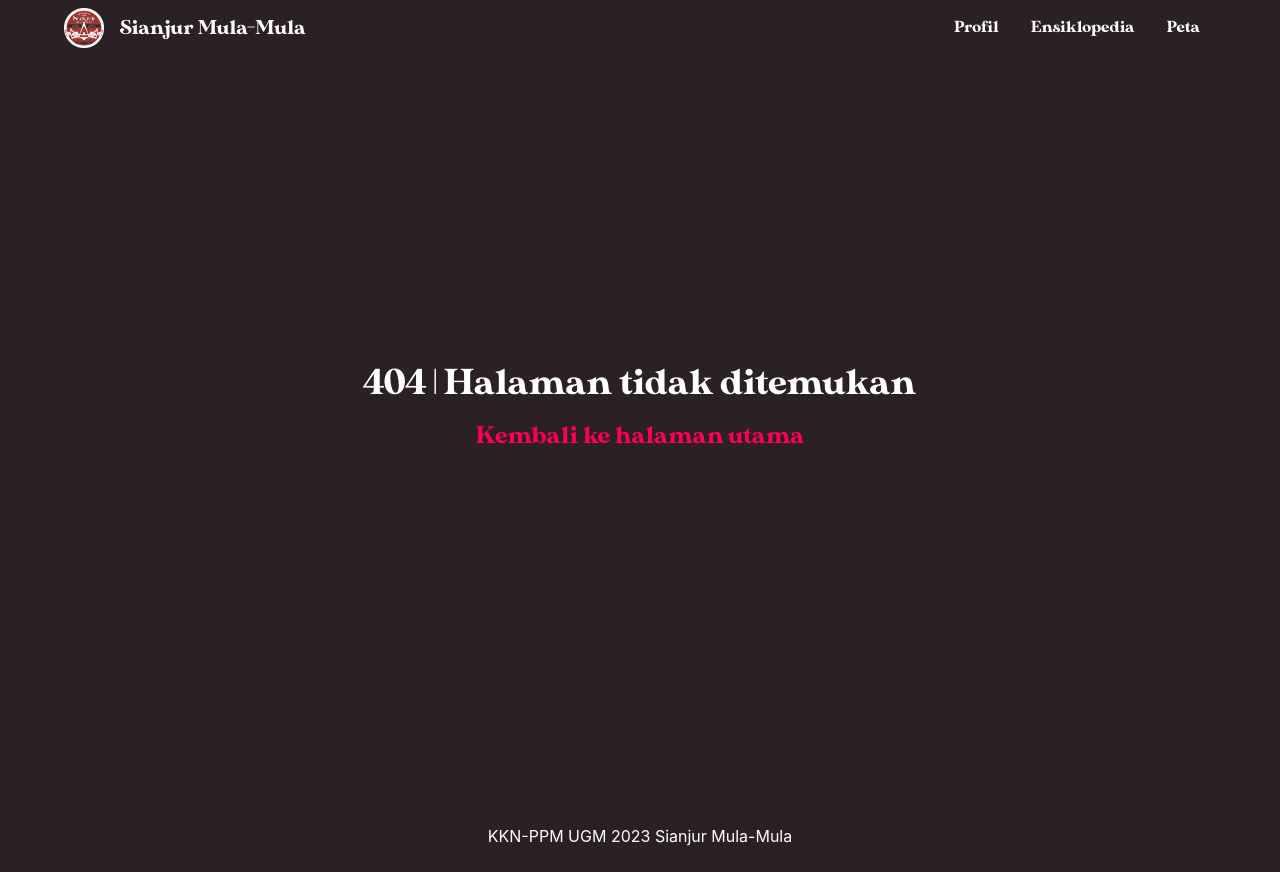
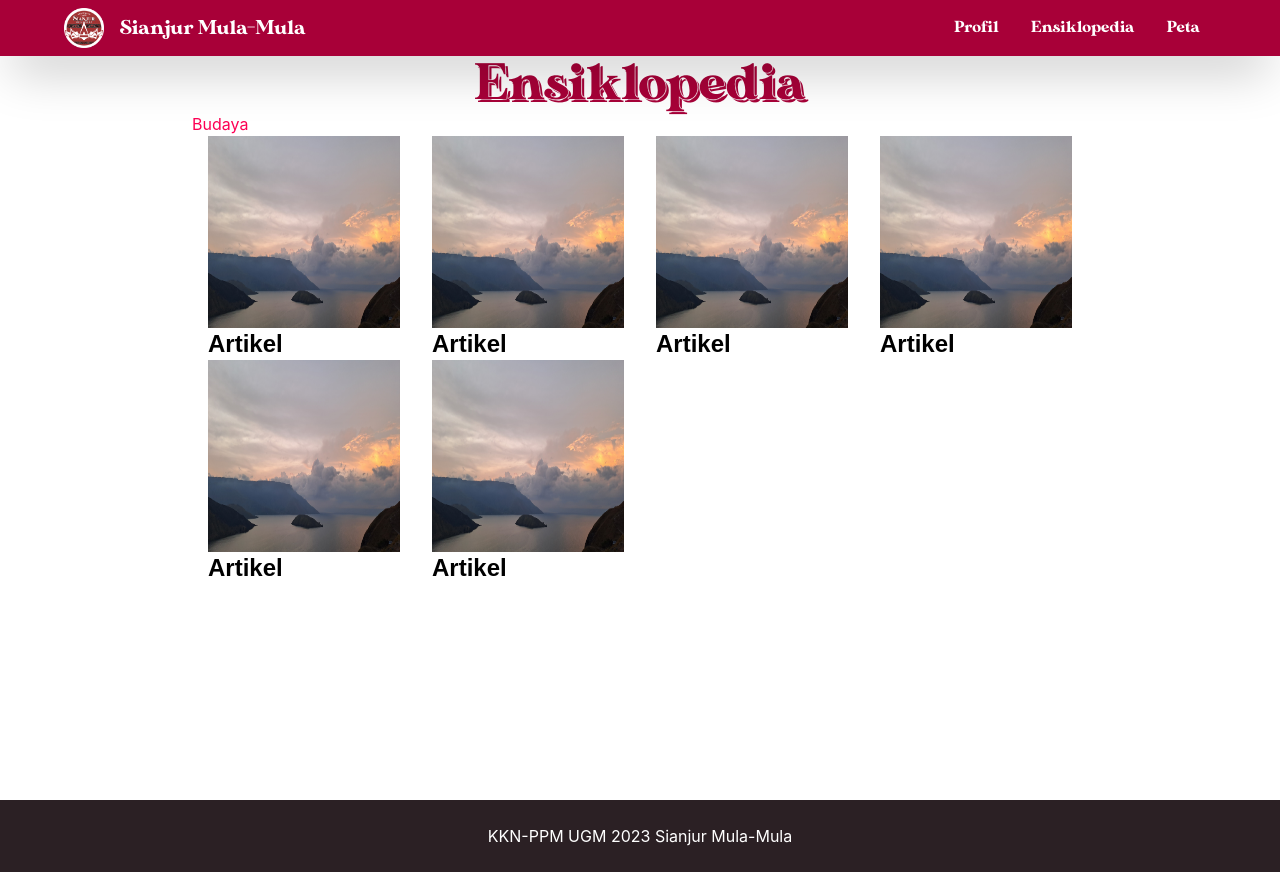
Before and after one commit to karuniaperjuangan/sianjurmulamula-frontend, a React (Vite) app: page /artikel in a window 1280 px wide. Before the commit this address had no page. Built offline with nearby package versions, Linux system fonts and the light colour scheme.

Commit message:
add article list page

```diff
--- a/src/components/Navbar.tsx
+++ b/src/components/Navbar.tsx
@@ -21,7 +21,7 @@ let item_list = [
   },
   {
     "name": "Ensiklopedia",
-    "link": "/webinar"
+    "link": "/artikel"
   },
   {
     "name": "Peta",
@@ -45,12 +45,12 @@ let item_list = [
 
 export default function Navbar() {
 
-  const [isSticky, setIsSticky] = React.useState(true);
+  const [isSticky, setIsSticky] = React.useState(!!document.getElementById("home"));
   const [isOpened, setIsOpened] = React.useState(false);
 
 
   const onScroll = () => {
-    if (window.scrollY > 30) {
+    if (window.scrollY > 30 || !document.getElementById("home") ) {
       setIsSticky(true);
     } else {
       setIsSticky(false);
@@ -69,7 +69,7 @@ export default function Navbar() {
 
 
   return (
-    <div className={`fixed top-0  inline-block  w-full font-made-sunflower h-14`}>
+    <div className={`fixed top-0  inline-block  w-full font-made-sunflower h-14 z-50`}>
       <nav className={` w-full transition z-10 text-white  ${isSticky ? " bg-smm-red shadow-2xl " : "bg-transparent"} `}>
         <div className=" mx-auto w-[90%] h-full flex justify-between items-center">
           <Link to="/" className={` transition-all `} onClick={() => {window.scrollTo({top:0})}}>
--- a/src/index.css
+++ b/src/index.css
@@ -24,8 +24,10 @@ a {
 .smm-title{
 color: #A80038;
 text-align: center;
-text-shadow: 0px 0px 1px white, 0px 0px 1px white, 0px 0px 1px white, 0px 0px 1px white, 0px 0px 1px white, 0px 0px 1px white, 0px 0px 1px white, 3px 3px 0px #A80038;
-
+text-shadow: 0px 0px 1px white, 0px 0px 1px white, 0px 0px 1px white, 0px 0px 1px white, 0px 0px 1px white, 0px 0px 1px white, 0px 0px 1px white, 2px 2px 0px #A80038;
+@media (min-width: 640px) {
+  text-shadow: 0px 0px 1px white, 0px 0px 1px white, 0px 0px 1px white, 0px 0px 1px white, 0px 0px 1px white, 0px 0px 1px white, 0px 0px 1px white, 3px 3px 0px #A80038;
+}
 }
 :root {
   font-family: Inter, system-ui, Avenir, Helvetica, Arial, sans-serif;
--- a/src/main.tsx
+++ b/src/main.tsx
@@ -10,6 +10,7 @@ import NotFound from './pages/404.tsx';
 import Root from './pages/Root.tsx';
 import Peta from './pages/Peta.tsx';
 import Artikel from './pages/Artikel.tsx';
+import KatalogArtikel from './pages/KatalogArtikel.tsx';
 
 const router = createBrowserRouter([
   {
@@ -29,6 +30,10 @@ const router = createBrowserRouter([
         element: <NotFound/>
       },
       {
+        path: "/artikel",
+        element: <KatalogArtikel/>
+      },
+      {
         path: "/artikel/:id",
         element: <Artikel/>
       }
--- a/src/pages/Home.tsx
+++ b/src/pages/Home.tsx
@@ -8,12 +8,12 @@ import BudayaBeranda from '../components/Home/3BudayaLokal'
 function Home() {
 
   return (
-    <>
+    <div id="home">
       <Beranda/>
       <ProfilBeranda/>
       <BudayaBeranda/>
       <PetaBeranda/>
-    </>
+    </div>
   )
 }
 
--- /dev/null
+++ b/src/pages/KatalogArtikel.tsx
@@ -0,0 +1,26 @@
+import { Link } from "react-router-dom";
+import BG from '../assets/BG.jpg'
+export default function KatalogArtikel() {
+    return (
+      <>
+      <div className="min-h-screen w-screen flex flex-col py-14 bg-white">
+      <h1 className="smm-title font-made-sunflower">Ensiklopedia</h1>
+      <div className="w-4/5 max-w-4xl mx-auto">
+      <h2 className=" text-smm-pink">Budaya</h2>
+      <div className="md:grid md:grid-cols-4">
+        {
+            [1,2,3,4,5,6].map((item, index) => {
+                return(
+                    <Link to={`/artikel/${item}`} className="text-2x mx-4 font-made-sunflower text-smm-pink text-center">
+                        <img src={BG} className="aspect-square w-full"/>
+                        <h2 className=" font-montserrat text-black text-2xl font-bold text-left">Artikel </h2>
+                    </Link>
+                )
+            })
+        }
+      </div>
+      </div>
+      </div>
+      </>
+    );
+  }
--- a/src/pages/Peta.tsx
+++ b/src/pages/Peta.tsx
@@ -5,7 +5,7 @@ export default function Peta() {
     return (
         <div className="min-h-screen w-screen bg-smm-black py-14">
             <h1 className="smm-title font-made-sunflower">Peta</h1>
-            <MapContainer center={[2.600370, 98.651588]} zoom={13} scrollWheelZoom={true} className="w-4/5 max-w-4xl aspect-video mx-auto">
+            <MapContainer center={[2.600370, 98.651588]} zoom={13} scrollWheelZoom={true} className="w-4/5 max-w-4xl aspect-video mx-auto z-10">
                 <TileLayer
                     attribution='&copy; Data diambil dari OpenStreetMap'
                     url="https://{s}.tile.openstreetmap.org/{z}/{x}/{y}.png"
```
